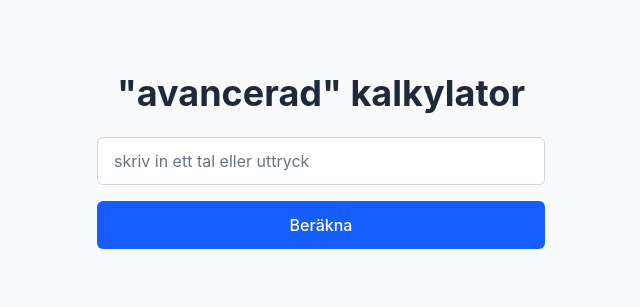
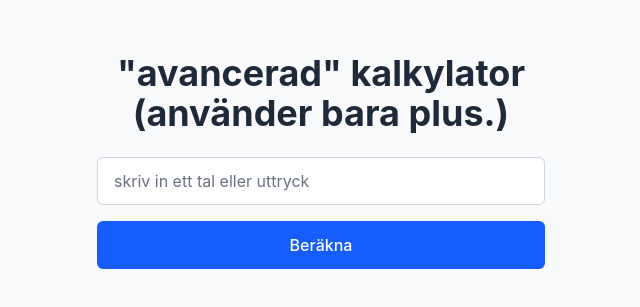
Before and after one commit to Pjore/learn-kids-web-calculator, a Next.js app: page / in a window 1280 px wide. Shown: the part 239-546 px from the top of the page, without its empty margins (319-959 px from the left). Built offline with nearby package versions, Linux system fonts and the light colour scheme.

Commit message:
Addition

```diff
--- a/app/page.tsx
+++ b/app/page.tsx
@@ -13,7 +13,11 @@ export default function Home() {
       setDisplayValue("Vänligen ange ett tal eller uttryck.")
     }
     else {
-      setDisplayValue(inputValue)
+      const tal = inputValue.split("+")
+      const tal1=Number(tal[0])
+      const tal2=Number(tal[1])
+      const svar = tal1+tal2
+      setDisplayValue(svar.toString())
     }
 
 
@@ -23,7 +27,7 @@ export default function Home() {
     <div className="flex min-h-screen items-center justify-center bg-gray-50 p-4">
       <div className="w-full max-w-md space-y-6">
         <h1 className="text-4xl font-bold text-center text-gray-800">
-          "avancerad" kalkylator
+          "avancerad" kalkylator (använder bara  plus.)
         </h1>
 
         <div className="space-y-4">
```
